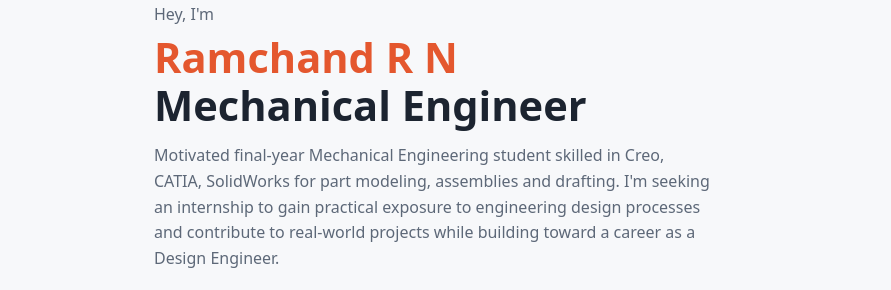
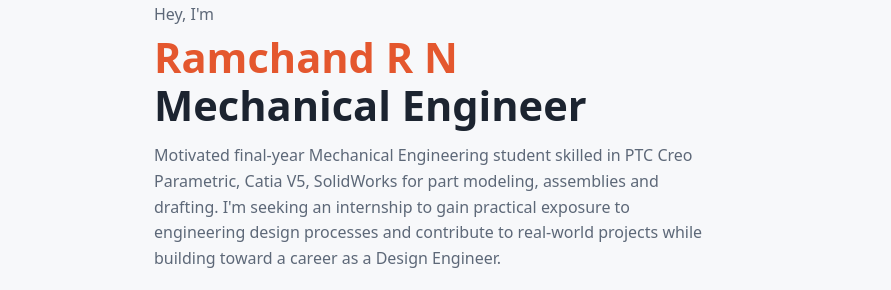
Before and after one commit to ramchandmanivannan-bot/ramchandmanivannan-bot.github.io, a plain HTML site: page index.html in a window 1280 px wide. Shown: the part 202-492 px from the top of the page, 0-891 px from the left. Drawn offline with Linux system fonts and the light colour scheme.

Commit message:
index.html

```diff
--- a/index.html
+++ b/index.html
@@ -119,7 +119,7 @@ footer{text-align:center;padding:30px 5%;color:var(--muted);font-size:.85rem;bor
   <div class="txt">
     <p>Hey, I'm</p>
     <h1><span>Ramchand R N</span><br>Mechanical Engineer</h1>
-    <p>Motivated final-year Mechanical Engineering student skilled in Creo, CATIA, SolidWorks for part modeling, assemblies and drafting. I'm seeking an internship to gain practical exposure to engineering design processes and contribute to real-world projects while building toward a career as a Design Engineer.</p>
+    <p>Motivated final-year Mechanical Engineering student skilled in PTC Creo Parametric, Catia V5, SolidWorks for part modeling, assemblies and drafting. I'm seeking an internship to gain practical exposure to engineering design processes and contribute to real-world projects while building toward a career as a Design Engineer.</p>
     <div class="btns">
       <a class="btn fill" href="ramchand-resume.pdf" download>Download Resume</a>
       <a class="btn" href="#contact">Contact Me</a>
```
